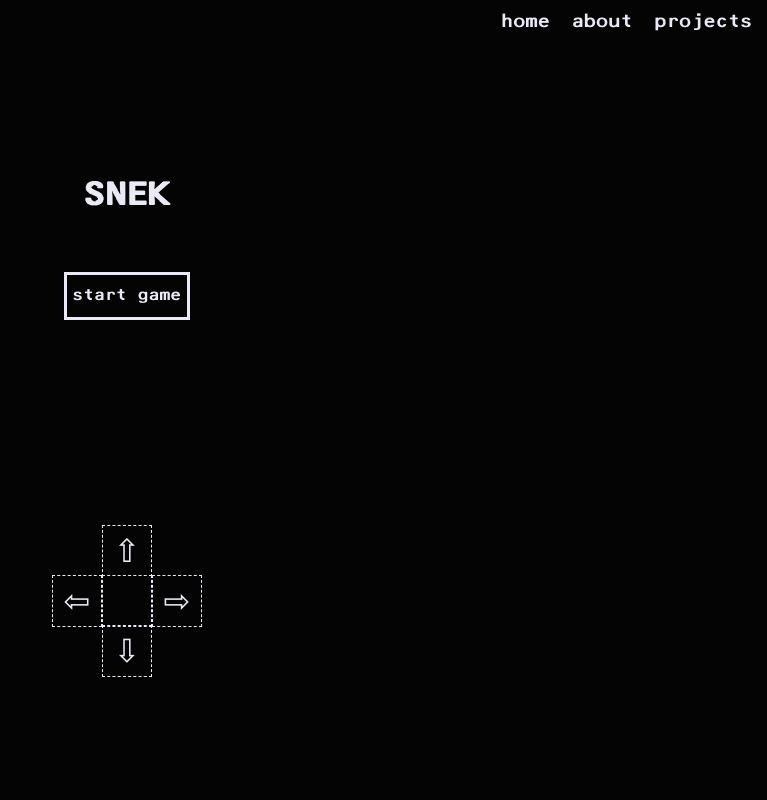
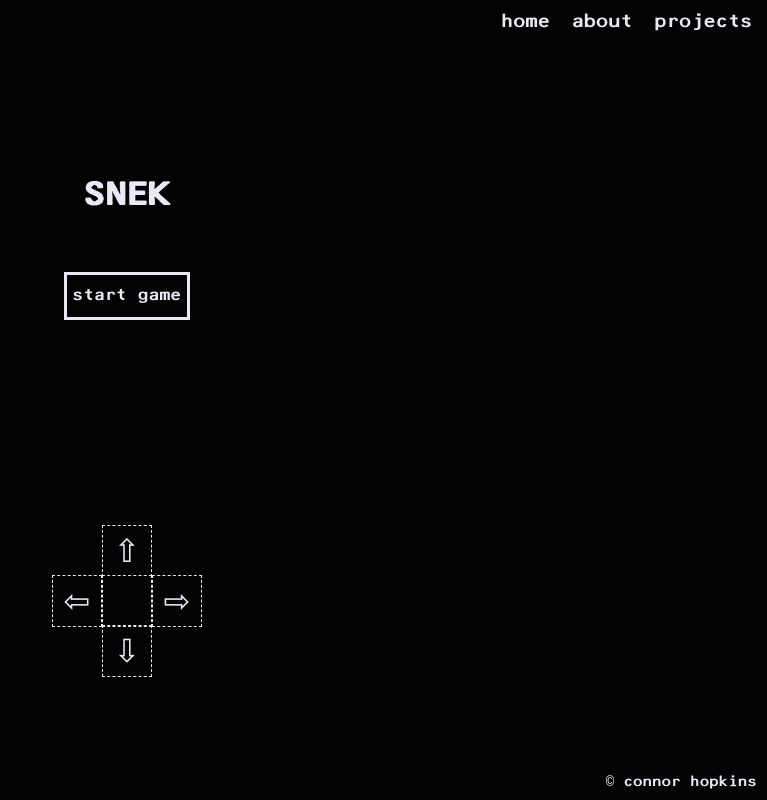
Before and after one commit to synnefon/personalsite, a React (Create React App) app: page /#/snek in a window 1280 px wide. Shown: the whole page, without its empty margins (513-1280 px from the left). Built offline with nearby package versions, Linux system fonts and the light colour scheme.

Commit message:
adding copyright

```diff
--- a/src/App.js
+++ b/src/App.js
@@ -5,6 +5,7 @@ import Home from './home/Home';
 import Projects from './projects/Projects';
 import AboutMe from './about me/AboutMe';
 import Snek from './silliness/Snek';
+import Copyright from './Copyright';
 
 import Wip from './projects/Wip';
 
@@ -19,6 +20,7 @@ function App() {
         <Route path="/snek" element={<Snek />} />
         <Route path="/wip" element={<Wip />} />
       </Routes>
+      <Copyright/>
     </Router>
   );
 }
--- /dev/null
+++ b/src/Copyright.js
@@ -0,0 +1,7 @@
+import './styles/app.css'
+
+export default function Copyright() {
+  return (
+    <div id="copyright">© connor hopkins</div>
+  );
+}
--- a/src/silliness/Snek.js
+++ b/src/silliness/Snek.js
@@ -27,6 +27,9 @@ export default function Snek({onPage=true}) {
     const [points, setPoints] = useState(0);
     const [gameOver, setGameOver] = useState(false);
     const [isPlaying, setPlaying] = useState(0);
+    const [dirKey, setDirKey] = useState("ArrowRight");
+
+    const gameRef = useRef();
 
     const clickSFX = useMemo(() => new Audio(clickNoise), []);
     const gameOverSFX = useMemo(() => new Audio(gameOverNoise), []);
@@ -35,7 +38,6 @@ export default function Snek({onPage=true}) {
 
     const getNextDirection = useCallback((key) => {
         let availableTurns;
-        console.log(key)
         switch(direction.current) {
             case UP: case DOWN:
                 availableTurns = {"ArrowRight": RIGHT, "ArrowLeft": LEFT};
@@ -50,10 +52,17 @@ export default function Snek({onPage=true}) {
     }, [direction]);
 
     useEffect(() => {
+        if (onPage) return;
         window.addEventListener("keydown", (e) => {
             nextDirection.current = getNextDirection(e.key);
         });
-    }, [getNextDirection]);
+    }, [getNextDirection, onPage]);
+
+    useEffect(() => {
+        if (!onPage) return;
+        console.log(dirKey)
+        nextDirection.current = getNextDirection(dirKey);
+    }, [dirKey, getNextDirection, onPage]);
 
     const initGame = useCallback(() => {
         const snek_postions = [];
@@ -98,6 +107,7 @@ export default function Snek({onPage=true}) {
         const snekTail = coords[0];
         const snekHead = coords.pop();
         direction.current = nextDirection.current;
+
         const move_dir = nextDirection.current;
 
         const foodConsumed =
@@ -215,28 +225,34 @@ export default function Snek({onPage=true}) {
         clickSFX.play();
     }
 
-    const onThumbPadPress = (dir) => nextDirection.current = getNextDirection(dir);
+    // const onThumbPadPress = (dir) => {
+    //     console.log(dir)
+    //     new KeyboardEvent('keypress', {
+    //         key: dir,
+    //     });
+    //     // gameRef.dispatchEvent(new KeyboardEvent('keypress', { key: dir}));
+    // }
 
     const ThumbPad = () => {
         return (
             <div className="thumb-pad">
                 <div className="thumb-pad-top">
-                    <div onClick={() => onThumbPadPress("ArrowUp")} className="dir-button">⇧</div>
+                    <div onClick={() => setDirKey("ArrowUp")} className="dir-button">⇧</div>
                 </div>
                 <div className="thumb-pad-middle">
-                    <div onClick={() => onThumbPadPress("ArrowLeft")} className="dir-button">⇦</div>
+                    <div onClick={() => setDirKey("ArrowLeft")} className="dir-button">⇦</div>
                     <div className="dir-button middle"></div>
-                    <div onClick={() => onThumbPadPress("ArrowRight")} className="dir-button">⇨</div>
+                    <div onClick={() => setDirKey("ArrowRight")} className="dir-button">⇨</div>
                 </div>
                 <div className="thumb-pad-bottom">
-                    <div onClick={() => onThumbPadPress("ArrowDown")} className="dir-button">⇩</div>
+                    <div onClick={() => setDirKey("ArrowDown")} className="dir-button">⇩</div>
                 </div>
             </div>
         );
     }
 
     return (
-        <div id={`${onPage ? 'app-base' : ''}`}>
+        <div id={`${onPage ? 'app-base' : ''}`} ref={gameRef}>
             <div
                 className={
                     `game-container${onPage ? ' pagified' : ''}`
--- a/src/styles/app.css
+++ b/src/styles/app.css
@@ -149,3 +149,13 @@ p.link-text {
     margin-top: 50px;
   }
 }
+
+div#copyright {
+  font-size: calc(6px + 1vmin);
+  text-align: right;
+  position: absolute;
+  width: 100%;
+  /* left:0; */
+  bottom:10px;
+  right: 10px;
+}
```
